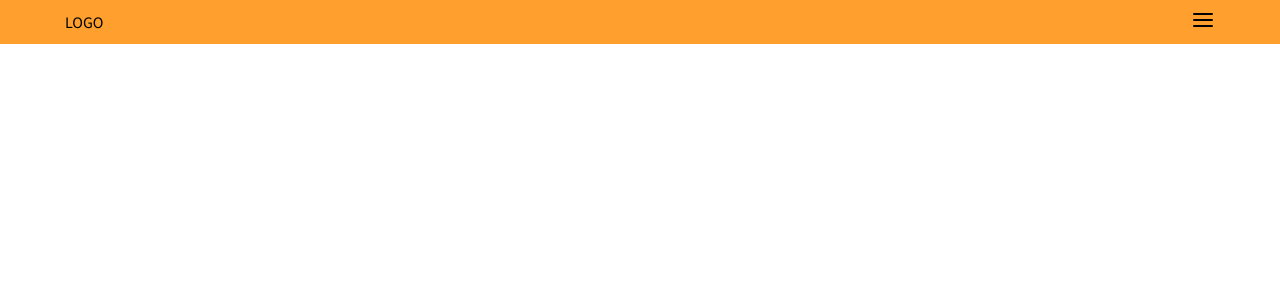
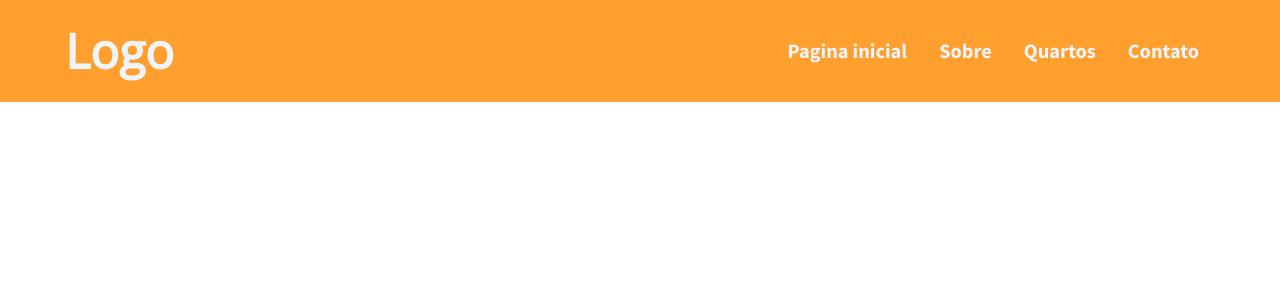
Before and after one commit to iago-monteirog/DEP-Checkpoint-S02E01-Pousada, a React (Create React App) app: page / in a window 1280 px wide. Shown: the top 300 px of the page. Built offline with nearby package versions, Linux system fonts and the light colour scheme.

Commit message:
add desktop menu

```diff
--- a/src/components/Navbar/Navbar.scss
+++ b/src/components/Navbar/Navbar.scss
@@ -8,10 +8,28 @@
     padding: 8px 0;
     position: relative;
 
+    @include for-desktop-up {
+      padding: 21px 0;
+    }
+
     .Navbar__logo {
+      h1 {
+        color: #eff4f9;
+        font-weight: bold;
+
+        @include for-desktop-up {
+          font-size: 48px;
+          line-height: 56px;
+        }
+      }
     }
-    .Navbar__hamburguer-menu {
+
+    @include for-desktop-up {
+      .Navbar__hamburguer-menu {
+        display: none;
+      }
     }
+
     .MenuLinks {
       position: absolute;
       top: 100%;
@@ -23,23 +41,52 @@
       max-height: 0;
       overflow: hidden;
       transition: max-height 0.5s;
-
-      &.active {
-        max-height: 1000px;
-      }
+      pointer-events: none;
 
       * {
         pointer-events: none;
       }
 
+      &.active {
+        max-height: 1000px;
+
+        * {
+          pointer-events: all;
+        }
+      }
+
+      @include for-desktop-up {
+        position: static;
+        max-height: initial;
+        width: auto;
+        overflow: visible;
+        pointer-events: all;
+        top: 0;
+
+        * {
+          pointer-events: all;
+        }
+      }
+
       .MenuLinks__container {
+        @include for-desktop-up {
+          display: flex;
+          font-weight: bold;
+          font-size: 20.35px;
+          line-height: 28px;
+        }
+
         .MenuLinks__link {
           padding: $nudge-2;
           text-align: right;
 
           a {
-            color: $dark;
+            color: #eff4f9;
             text-decoration: none;
+
+            &:hover {
+              text-decoration: underline;
+            }
           }
         }
       }
--- a/src/components/Navbar/index.js
+++ b/src/components/Navbar/index.js
@@ -5,7 +5,7 @@ import classNames from "classnames";
 export default function Navbar() {
   const [active, setActive] = useState(false);
 
-  function toggleMenu() {console.log('aaa');
+  function toggleMenu() {
     active ? setActive(false) : setActive(true);
   }
 
@@ -13,9 +13,11 @@ export default function Navbar() {
     <nav className="Navbar">
       <div className="container">
         <div className="Navbar__inside">
-          <div className="Navbar__logo">LOGO</div>
+          <div className="Navbar__logo">
+            <h1>Logo</h1>
+          </div>
           <div onClick={toggleMenu} className="Navbar__hamburguer-menu">
-            <Menu />
+            <Menu color="#eff4f9" />
           </div>
           <div
             className={classNames("MenuLinks", {
```
